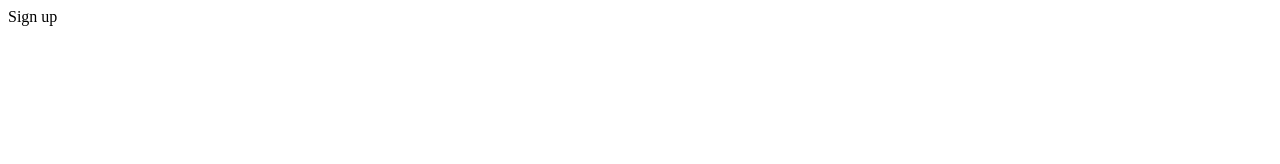
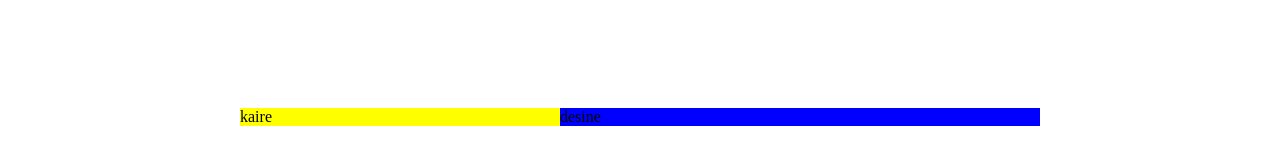
Before and after one commit to Justas0001/3-sign-up, a plain HTML site: page index.html in a window 1280 px wide. Drawn offline with Linux system fonts and the light colour scheme.

Commit message:
turinio centravimas ir nuotrauka

```diff
--- a/index.html
+++ b/index.html
@@ -4,8 +4,19 @@
     <meta charset="UTF-8">
     <meta name="viewport" content="width=device-width, initial-scale=1.0">
     <title>Sing up</title>
+    <link rel="stylesheet" href="./main.css#">
+    <!-- TODO:  pajungti css faila -->
+
 </head>
 <body>
-    Sign up
+    <main>
+<div>kaire</div>
+<div>desine</div>
+
+
+
+    </main>
+
+
 </body>
 </html>
--- /dev/null
+++ b/main.css
@@ -0,0 +1,26 @@
+/* TODO pagrindinis turinys turi buti centruotas horizontaliai  */
+
+
+main {
+    display: inline-block;
+    width: 800px;
+    background-color: bisque;
+    margin-left: calc((100% - 800px) / 2);
+    margin-top: 100px;
+
+}
+div:nth-of-type(1) {
+    display: inline-block;
+    width: 40%;
+    background-color: yellow;
+    float: left;
+
+}
+
+div:nth-of-type(2) {
+    display: inline-block;
+    width: 60%;
+    background-color: blue;
+    float: right
+    ;
+}
```
Also changed, not shown: day1dr.png (added).
